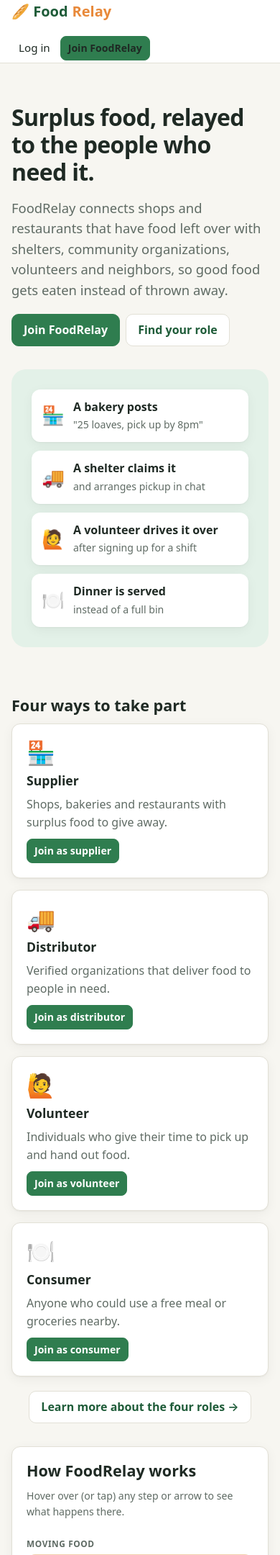
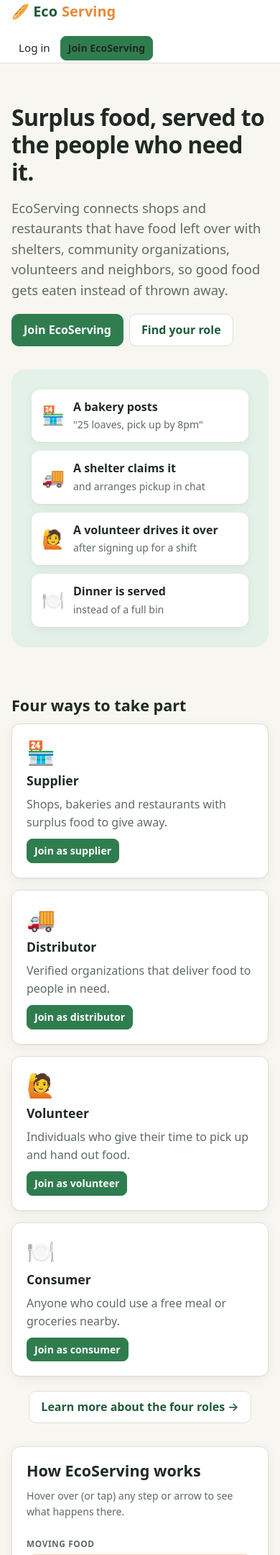
Before and after one commit to SssyD1410/Social-Hack, a Flask app: page / in a window 390 px wide. Shown: the top 2160 px of the page at 72% size. Run offline with Flask 3, Linux system fonts and the light colour scheme; data that the repository does not hold is empty.

Commit message:
Rename app to EcoServing; keep flowchart tooltips on screen
- User-facing name is now EcoServing (logo, titles, copy, README);
  homepage headline says "served"; demo logins use @ecoserving.test
- Flowchart tooltips no longer widen the page (hidden ones use
  display:none) and an open tooltip shifts inward near screen edges,
  fixing sideways scrolling on tablets and phones

```diff
--- a/foodrelay/auth.py
+++ b/foodrelay/auth.py
@@ -52,7 +52,7 @@ def register():
                  "unverified" if role == "distributor" else "not_required"))
             session.clear()
             session["user_id"] = uid
-            flash(f"Welcome to FoodRelay, {name}!", "success")
+            flash(f"Welcome to EcoServing, {name}!", "success")
             if role == "distributor":
                 flash("Next step: upload your certification so we can verify your organization.", "info")
                 return redirect(url_for("main.profile"))
--- a/foodrelay/static/map.js
+++ b/foodrelay/static/map.js
@@ -1,4 +1,4 @@
-/* FoodRelay maps: Leaflet + OpenStreetMap tiles, driving routes from the public OSRM demo server.
+/* EcoServing maps: Leaflet + OpenStreetMap tiles, driving routes from the public OSRM demo server.
  * If routing is unavailable, a straight dashed line is drawn instead. */
 (function () {
   const DEFAULT_CENTER = [44.9778, -93.2650];   // Minneapolis, when nothing is known yet
--- a/foodrelay/static/style.css
+++ b/foodrelay/static/style.css
@@ -188,9 +188,11 @@ a.fc-node { cursor: pointer; }
 .fc-label { position: relative; top: -11px; font-size: .68rem; font-weight: 600; color: var(--muted); background: var(--surface); padding: 0 3px; white-space: nowrap; }
 .fc-arrow.back .fc-label { top: 11px; }
 .fc-arrow:hover .fc-label, .fc-arrow:focus .fc-label { color: var(--brand-dark); }
-.fc-tip { visibility: hidden; opacity: 0; position: absolute; bottom: calc(100% + 10px); left: 50%; transform: translateX(-50%); width: 230px; background: var(--text); color: #fff; font-size: .82rem; font-weight: 400; line-height: 1.4; text-align: left; padding: 10px 12px; border-radius: 10px; box-shadow: 0 6px 20px rgba(0,0,0,.18); transition: opacity .15s; pointer-events: none; z-index: 20; }
-.fc-tip::after { content: ""; position: absolute; top: 100%; left: 50%; margin-left: -6px; border: 6px solid transparent; border-top-color: var(--text); }
-.fc-node:hover .fc-tip, .fc-node:focus .fc-tip, .fc-arrow:hover .fc-tip, .fc-arrow:focus .fc-tip { visibility: visible; opacity: 1; }
+/* Hidden tips use display:none so they never widen the page; --dx (set by the homepage script)
+   nudges an open tip back inside the screen near the edges. */
+.fc-tip { display: none; position: absolute; bottom: calc(100% + 10px); left: 50%; transform: translateX(calc(-50% + var(--dx, 0px))); width: min(230px, calc(100vw - 24px)); background: var(--text); color: #fff; font-size: .82rem; font-weight: 400; line-height: 1.4; text-align: left; padding: 10px 12px; border-radius: 10px; box-shadow: 0 6px 20px rgba(0,0,0,.18); pointer-events: none; z-index: 20; }
+.fc-tip::after { content: ""; position: absolute; top: 100%; left: calc(50% - var(--dx, 0px)); margin-left: -6px; border: 6px solid transparent; border-top-color: var(--text); }
+.fc-node:hover .fc-tip, .fc-node:focus .fc-tip, .fc-arrow:hover .fc-tip, .fc-arrow:focus .fc-tip { display: block; }
 .fc-arrow.back .fc-tip { bottom: auto; top: calc(100% + 10px); }
 .fc-arrow.back .fc-tip::after { top: auto; bottom: 100%; border-top-color: transparent; border-bottom-color: var(--text); }
 .fc-chat { border: 2px dashed var(--border); border-radius: 12px; padding: 10px 14px; text-align: center; font-size: .92rem; }
--- a/foodrelay/templates/auth/register.html
+++ b/foodrelay/templates/auth/register.html
@@ -4,7 +4,7 @@
 {% block content %}
 <div class="medium">
   <div class="card">
-    <h1>Join FoodRelay</h1>
+    <h1>Join EcoServing</h1>
     <p class="muted">Pick how you'd like to take part. Not sure? Read the <a href="{{ url_for('main.learn') }}">role guides</a>.</p>
     <form method="post" class="stack">
       {{ csrf() }}
--- a/foodrelay/templates/base.html
+++ b/foodrelay/templates/base.html
@@ -4,7 +4,7 @@
   <meta charset="utf-8">
   <meta name="viewport" content="width=device-width, initial-scale=1">
   <meta name="csrf-token" content="{{ csrf_token() }}">
-  <title>{% block title %}FoodRelay{% endblock %} · FoodRelay</title>
+  <title>{% block title %}EcoServing{% endblock %} · EcoServing</title>
   <link rel="stylesheet" href="https://cdnjs.cloudflare.com/ajax/libs/leaflet/1.9.4/leaflet.min.css">
   <link rel="stylesheet" href="{{ url_for('static', filename='style.css') }}">
   <script src="https://cdnjs.cloudflare.com/ajax/libs/leaflet/1.9.4/leaflet.min.js"></script>
@@ -14,7 +14,7 @@
 <body>
 <header class="site-header">
   <div class="container">
-    <a class="logo" href="{{ url_for('main.index') }}">🥖 Food<span>Relay</span></a>
+    <a class="logo" href="{{ url_for('main.index') }}">🥖 Eco<span>Serving</span></a>
     <nav class="nav">
       {% set ep = request.endpoint or '' %}
       {% if g.user %}
@@ -34,7 +34,7 @@
         <a href="{{ url_for('main.profile') }}" class="{{ 'active' if ep == 'main.profile' }}">Profile</a>
       {% else %}
         <a href="{{ url_for('auth.login') }}">Log in</a>
-        <a class="btn small" href="{{ url_for('auth.register') }}">Join FoodRelay</a>
+        <a class="btn small" href="{{ url_for('auth.register') }}">Join EcoServing</a>
       {% endif %}
     </nav>
   </div>
@@ -53,7 +53,7 @@
 
 <footer class="site-footer">
   <div class="container">
-    <span>FoodRelay: good food belongs on plates, not in bins.</span>
+    <span>EcoServing: good food belongs on plates, not in bins.</span>
     <span>
       Learn more:
       {% for key, r in ROLES.items() %}<a href="{{ url_for('main.learn', role=key) }}">{{ r.label }}s</a>{{ ' · ' if not loop.last }}{% endfor %}
--- a/foodrelay/templates/index.html
+++ b/foodrelay/templates/index.html
@@ -3,14 +3,14 @@
 {% block content %}
 <section class="hero">
   <div>
-    <h1>Surplus food, relayed to the people who need it.</h1>
-    <p class="lead">FoodRelay connects shops and restaurants that have food left over with shelters, community
+    <h1>Surplus food, served to the people who need it.</h1>
+    <p class="lead">EcoServing connects shops and restaurants that have food left over with shelters, community
       organizations, volunteers and neighbors, so good food gets eaten instead of thrown away.</p>
     <div class="btn-row">
       {% if g.user %}
         <a class="btn" href="{{ url_for('main.dashboard') }}">Go to your dashboard</a>
       {% else %}
-        <a class="btn" href="{{ url_for('auth.register') }}">Join FoodRelay</a>
+        <a class="btn" href="{{ url_for('auth.register') }}">Join EcoServing</a>
       {% endif %}
       <a class="btn secondary" href="{{ url_for('main.learn') }}">Find your role</a>
     </div>
@@ -49,7 +49,7 @@
 
 <section class="section">
   <div class="card">
-    <h2>How FoodRelay works</h2>
+    <h2>How EcoServing works</h2>
     <p class="muted small">Hover over (or tap) any step or arrow to see what happens there.</p>
     {# Flowchart: both lanes share one 7-column grid (step, arrow, step, arrow, step, arrow, step), so
        "Pickup & delivery" lines up in column 5. Steps and arrows both show a tooltip on hover/focus. #}
@@ -113,8 +113,20 @@
 <script>
   // Mirror the hovered/focused step into the description line (helpful on touch screens).
   const desc = document.getElementById('fc-desc');
+  // Keep an open tooltip fully on screen: shift it sideways by --dx when it would cross an edge.
+  function fitTip(tip) {
+    tip.style.setProperty('--dx', '0px');
+    const r = tip.getBoundingClientRect(), edge = 12, w = document.documentElement.clientWidth;
+    if (!r.width) return;   // already hidden again (pointer left before the frame)
+    const dx = r.left < edge ? edge - r.left : r.right > w - edge ? (w - edge) - r.right : 0;
+    tip.style.setProperty('--dx', dx + 'px');
+  }
   document.querySelectorAll('.flowchart [data-desc]').forEach(n => {
-    const show = () => { desc.textContent = n.dataset.title + ': ' + n.dataset.desc; };
+    const show = () => {
+      desc.textContent = n.dataset.title + ': ' + n.dataset.desc;
+      const tip = n.querySelector('.fc-tip');
+      if (tip) requestAnimationFrame(() => fitTip(tip));   // after :hover/:focus has shown it
+    };
     n.addEventListener('mouseenter', show);
     n.addEventListener('focus', show);
   });
--- a/foodrelay/templates/learn/_consumer.html
+++ b/foodrelay/templates/learn/_consumer.html
@@ -23,7 +23,7 @@ paychecks, or anyone who'd rather eat good food than see it wasted. Local shops
 {% endset %}
 
 {% set faq %}
-<details><summary>Is it really free?</summary><p>Yes. Everything on FoodRelay is donated, and nobody will ask you to pay or prove anything.</p></details>
+<details><summary>Is it really free?</summary><p>Yes. Everything on EcoServing is donated, and nobody will ask you to pay or prove anything.</p></details>
 <details><summary>Why can't I see big offers?</summary><p>Large donations (trays of food, crates of produce) go to distributors, who can store and share them with many people. Consumers see the smaller offers suppliers have chosen to share directly.</p></details>
 <details><summary>What if I reserve something and can't go?</summary><p>Release it from the offer page so someone else can have it.</p></details>
 <details><summary>Is the food safe?</summary><p>Suppliers share food they'd be happy to serve, but always check the description and dietary notes, and ask in chat if you have an allergy.</p></details>
@@ -31,6 +31,6 @@ paychecks, or anyone who'd rather eat good food than see it wasted. Local shops
 
 {% set aside_title %}Need more help?{% endset %}
 {% set aside %}
-<p class="small">Local shelters and food pantries on FoodRelay (our <a href="{{ url_for('main.learn', role='distributor') }}">distributors</a>) can also help with regular meals and groceries.</p>
+<p class="small">Local shelters and food pantries on EcoServing (our <a href="{{ url_for('main.learn', role='distributor') }}">distributors</a>) can also help with regular meals and groceries.</p>
 {% endset %}
 {% include "learn/_panel.html" %}
--- a/foodrelay/templates/learn/_distributor.html
+++ b/foodrelay/templates/learn/_distributor.html
@@ -7,7 +7,7 @@ that collect food and get it to people who can't easily get it themselves, such
 {% set steps %}
 <ol class="steps">
   <li><b>Register your organization</b> as a distributor.</li>
-  <li><b>Get verified.</b> On your profile, add your registration number and upload proof of eligibility, e.g. charity / non-profit registration, a food-safety certificate, or food-handler training. A FoodRelay admin reviews it.</li>
+  <li><b>Get verified.</b> On your profile, add your registration number and upload proof of eligibility, e.g. charity / non-profit registration, a food-safety certificate, or food-handler training. A EcoServing admin reviews it.</li>
   <li><b>Browse and claim offers</b> from suppliers once you're verified. Claiming means you're responsible for <b>picking the food up</b> before the deadline and <b>delivering</b> it to the people you serve.</li>
   <li><b>Post food requests</b> when you need something specific, with a description, quantity, location and the time you need it by. Suppliers can pledge to help.</li>
   <li><b>Recruit volunteers</b> for pickups, sorting or serving shifts.</li>
--- a/foodrelay/templates/learn/_panel.html
+++ b/foodrelay/templates/learn/_panel.html
@@ -22,7 +22,7 @@
         {{ steps }}
       </div>
       <div class="card">
-        <h2>What you can do on FoodRelay</h2>
+        <h2>What you can do on EcoServing</h2>
         {{ features }}
       </div>
       <div class="section faq">
--- a/foodrelay/templates/learn/_supplier.html
+++ b/foodrelay/templates/learn/_supplier.html
@@ -2,7 +2,7 @@
 {% set panel_role = "supplier" %}
 {% set headline %}Turn your leftovers into someone's next meal{% endset %}
 {% set intro %}Suppliers are shops, bakeries, cafés, restaurants, caterers and grocers that regularly end the day with
-good food they can't sell. FoodRelay makes giving it away for free take about as long as throwing it out.{% endset %}
+good food they can't sell. EcoServing makes giving it away for free take about as long as throwing it out.{% endset %}
 
 {% set steps %}
 <ol class="steps">
@@ -25,7 +25,7 @@ good food they can't sell. FoodRelay makes giving it away for free take about as
 {% endset %}
 
 {% set faq %}
-<details><summary>Does it cost anything?</summary><p>No. FoodRelay is free, and all food on it is given away for free.</p></details>
+<details><summary>Does it cost anything?</summary><p>No. EcoServing is free, and all food on it is given away for free.</p></details>
 <details><summary>Am I responsible for the food after it's collected?</summary><p>Only post food you'd be comfortable serving: within date, stored correctly and labeled with allergens where you can.
   Many regions also have Good Samaritan food-donation laws that protect donors acting in good faith; check what applies where you are.</p></details>
 <details><summary>What if nobody claims my offer?</summary><p>It expires automatically at the pickup deadline. Try widening its visibility, or check open food requests from distributors.</p></details>
--- a/foodrelay/templates/learn/index.html
+++ b/foodrelay/templates/learn/index.html
@@ -4,8 +4,8 @@
 {% block content %}
 <p class="small">{{ back_button(url_for('main.index')) }}</p>
 <section class="roles-banner">
-  <h1>Learn more about FoodRelay</h1>
-  <p>FoodRelay separates users into four roles, so everyone gets the tools that fit how they help.
+  <h1>Learn more about EcoServing</h1>
+  <p>EcoServing separates users into four roles, so everyone gets the tools that fit how they help.
     <b>Suppliers</b> share surplus food, <b>distributors</b> deliver it to people in need,
     <b>volunteers</b> lend a hand with pickups and shifts, and <b>consumers</b> pick up food for themselves.
     Choose a role below to see how it works.</p>
--- a/foodrelay/templates/offers/form.html
+++ b/foodrelay/templates/offers/form.html
@@ -6,7 +6,7 @@
   <p class="small">{{ back_button(url_for('main.dashboard')) }}</p>
   <div class="card">
     <h1>{{ 'Edit offer' if editing else 'Post a food offer' }}</h1>
-    <p class="muted">Describe what you have and when it needs to be collected. All food on FoodRelay is free.</p>
+    <p class="muted">Describe what you have and when it needs to be collected. All food on EcoServing is free.</p>
     <form method="post" class="stack">
       {{ csrf() }}
       <div><label for="title">Title</label>
```
Also changed, not shown: foodrelay/seed.py (+8 -8 lines), tests/test_app.py (+2 -2 lines), README.md.
